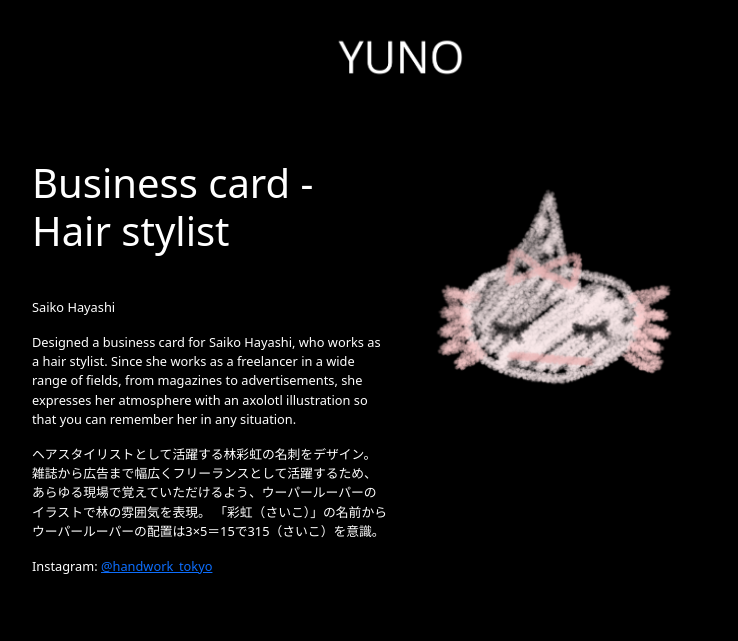
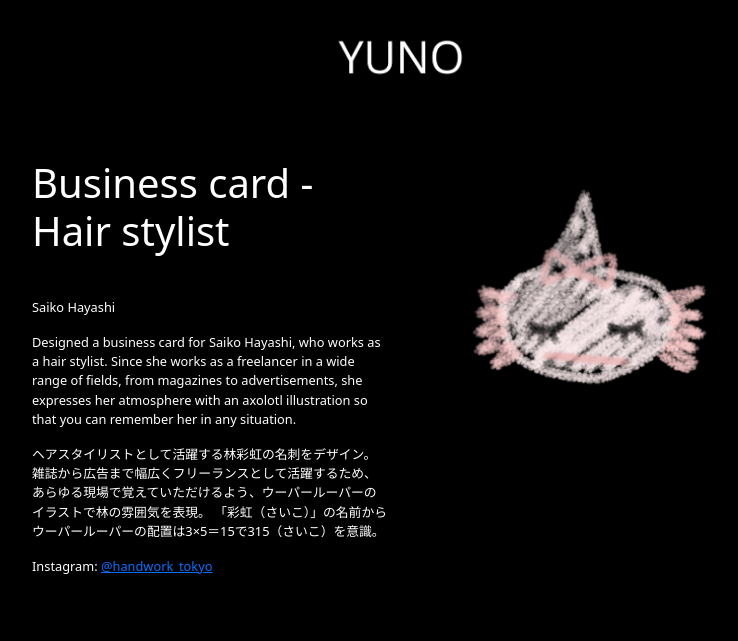
Before and after one commit to mackerel711/yuno_portfolio, a PHP site: page /works/graphic/businesscard/businesscard.php in a window 1280 px wide. Shown: the top 641 px of the page, without its empty margins (240-978 px from the left). Run offline with PHP 8.4, Linux system fonts and the light colour scheme.

Commit message:
Fix -- 名刺ページのアイコンをセンタリング＆名刺が繋がっていたので余白を追加

```diff
--- a/works/graphic/businesscard/businesscard.css
+++ b/works/graphic/businesscard/businesscard.css
@@ -1,8 +1,13 @@
+.icon-container {
+    text-align: center;
+}
+
 .icon{
     width: 80%;
 }
 .saikohayashi {
     width: 100%;
+    margin-bottom: 20px;
 }
 .saikohayashi-date-container-row {
     margin-top: 50px;
--- a/works/graphic/businesscard/businesscard.php
+++ b/works/graphic/businesscard/businesscard.php
@@ -20,7 +20,7 @@
                     Instagram: <a href="https://www.instagram.com/saikoohayashi">@handwork_tokyo</a>
                     </p>
                 </div>
-                <div class="col-md-6 col-12">
+                <div class="col-md-6 col-12 icon-container">
                     <img class="icon" src="./images/saikohayashi_icon.png">
                 </div>
             </div>
```
